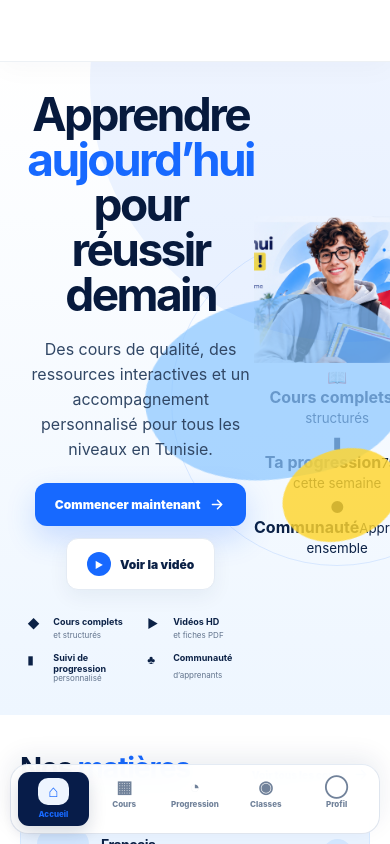
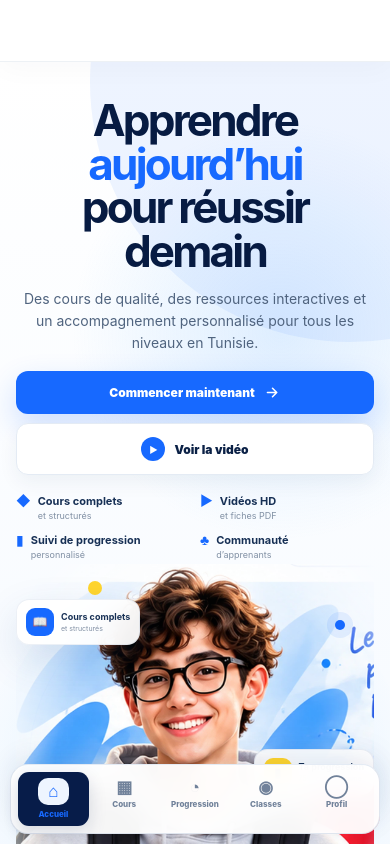
Before and after one commit to medsahby-dev/Elorofpublic, a Next.js app: page / in a window 390 px wide. Shown: the top 844 px of the page. Built offline with nearby package versions, Linux system fonts and the light colour scheme.

Commit message:
refine: rebuild EL PROF hero composition

```diff
--- a/src/app/premium.css
+++ b/src/app/premium.css
@@ -1163,3 +1163,191 @@ body{background:var(--ep-v13-bg)}
   .v2-hero-slogan.left{left:0;top:10%}
   .v2-hero-slogan.right{right:0;top:12%}
 }
+
+
+/* EL PROF V2 HERO REFINEMENT — clean student integration */
+.v2-home{
+  background:#fff;
+  color:#0b2146;
+}
+.v2-home .v2-hero{
+  position:relative;
+  isolation:isolate;
+  max-width:1440px;
+  min-height:690px;
+  margin:0 auto;
+  padding:34px 5.5% 42px;
+  display:grid;
+  grid-template-columns:minmax(0,.82fr) minmax(520px,1.18fr);
+  gap:10px;
+  align-items:center;
+  overflow:hidden;
+  background:
+    radial-gradient(circle at 72% 28%,rgba(125,190,255,.24),transparent 28%),
+    linear-gradient(180deg,#fff 0%,#f4f9ff 100%);
+}
+.v2-hero-copy{position:relative;z-index:8;max-width:650px;padding-top:5px}
+.v2-hero h1{
+  font-size:clamp(50px,5.6vw,78px)!important;
+  line-height:.97!important;
+  letter-spacing:-4.2px!important;
+  margin:4px 0 20px!important;
+  color:#071b42;
+}
+.v2-hero h1 span{color:#1769ff}
+.v2-hero p{max-width:540px;font-size:16px;line-height:1.65;color:#50647f}
+.v2-actions{margin:24px 0 28px}
+.v2-feature-strip{display:grid;grid-template-columns:repeat(4,minmax(0,1fr));gap:13px}
+.v2-feature-strip span{
+  display:grid;
+  grid-template-columns:auto 1fr;
+  gap:2px 7px;
+  color:#1769ff;
+  font-size:16px;
+  align-items:center;
+}
+.v2-feature-strip span b{color:#173055;font-size:11px;line-height:1.1}
+.v2-feature-strip span small{grid-column:2;color:#8190a4;font-size:9px}
+.v2-hero-art{
+  position:relative;
+  min-height:610px;
+  height:610px;
+  display:grid;
+  place-items:center;
+  overflow:visible;
+}
+.v2-hero-glow{
+  position:absolute;
+  width:610px;height:610px;
+  border-radius:50%;
+  background:radial-gradient(circle,#d8edff 0%,#edf7ff 48%,rgba(255,255,255,0) 73%);
+  z-index:0;
+}
+.v2-student-stage{
+  position:relative;
+  z-index:3;
+  width:min(760px,100%);
+  height:610px;
+  display:grid;
+  place-items:center;
+  overflow:hidden;
+  border:0;
+  background:transparent;
+  box-shadow:none;
+}
+.v2-student-image{
+  width:100%;
+  height:100%;
+  display:block;
+  object-fit:cover;
+  object-position:57% 50%;
+  border:0;
+  border-radius:0;
+  box-shadow:none;
+  -webkit-mask-image:radial-gradient(ellipse 62% 66% at 55% 51%,#000 53%,rgba(0,0,0,.98) 67%,rgba(0,0,0,.45) 84%,transparent 100%);
+  mask-image:radial-gradient(ellipse 62% 66% at 55% 51%,#000 53%,rgba(0,0,0,.98) 67%,rgba(0,0,0,.45) 84%,transparent 100%);
+  filter:drop-shadow(0 28px 34px rgba(16,75,150,.16));
+}
+.v2-art-blob{position:absolute;z-index:1;pointer-events:none}
+.v2-art-blob.blob-blue{
+  width:300px;height:190px;
+  right:7%;top:25%;
+  background:#8bc9ff;
+  border-radius:58% 42% 48% 52%;
+  transform:rotate(-13deg);
+  opacity:.62;
+}
+.v2-art-blob.blob-yellow{
+  width:155px;height:105px;
+  left:8%;bottom:12%;
+  background:#ffd52d;
+  border-radius:55% 45% 50% 50%;
+  transform:rotate(-18deg);
+  opacity:.9;
+}
+.v2-floating-card{
+  position:absolute;
+  z-index:6;
+  display:flex;
+  align-items:center;
+  gap:10px;
+  min-width:165px;
+  padding:11px 13px;
+  border:1px solid rgba(20,73,145,.08);
+  border-radius:16px;
+  background:rgba(255,255,255,.94);
+  box-shadow:0 15px 40px rgba(19,72,140,.13);
+  backdrop-filter:blur(12px);
+}
+.v2-floating-card>span{
+  width:34px;height:34px;border-radius:11px;
+  display:grid;place-items:center;
+  background:#1769ff;color:#fff;font-size:15px;font-weight:900;
+}
+.v2-floating-card b{display:block;color:#173055;font-size:11px}
+.v2-floating-card small{display:block;color:#8290a4;font-size:9px;margin-top:2px}
+.v2-floating-course{left:2%;top:18%}
+.v2-floating-progress{right:0;top:44%}
+.v2-floating-progress>span{background:#ffd52d;color:#173055}
+.v2-floating-community{left:7%;bottom:14%}
+.v2-floating-community>span{background:#eaf4ff;color:#1769ff}
+.v2-hero-dot{position:absolute;z-index:5;width:10px;height:10px;border-radius:50%}
+.v2-hero-dot.dot-one{right:14%;top:17%;background:#1769ff;box-shadow:0 0 0 8px rgba(23,105,255,.09)}
+.v2-hero-dot.dot-two{left:22%;top:9%;width:14px;height:14px;background:#ffd52d}
+.v2-hero-doodle,.v2-hero-slogan{display:none!important}
+
+@media(max-width:1050px){
+  .v2-home .v2-hero{
+    grid-template-columns:1fr;
+    min-height:auto;
+    padding:38px 5% 34px;
+  }
+  .v2-hero-copy{max-width:760px}
+  .v2-hero-art{height:540px;min-height:540px}
+  .v2-student-stage{height:540px;width:min(760px,100%)}
+}
+@media(max-width:700px){
+  .v2-home .v2-hero{
+    padding:24px 16px 28px;
+    gap:0;
+    text-align:left;
+  }
+  .v2-hero h1{
+    font-size:44px!important;
+    line-height:.99!important;
+    letter-spacing:-2.8px!important;
+    margin:8px 0 15px!important;
+  }
+  .v2-hero p{font-size:14px;line-height:1.55}
+  .v2-actions{display:flex;flex-direction:column;align-items:stretch;gap:9px;margin:18px 0 18px}
+  .v2-actions .v2-btn{justify-content:center}
+  .v2-feature-strip{
+    grid-template-columns:repeat(2,minmax(0,1fr));
+    gap:10px;
+  }
+  .v2-feature-strip span{font-size:14px}
+  .v2-hero-art{
+    height:430px;
+    min-height:430px;
+    margin-top:4px;
+  }
+  .v2-hero-glow{width:430px;height:430px}
+  .v2-student-stage{
+    width:100%;
+    height:430px;
+  }
+  .v2-student-image{
+    object-position:56% 50%;
+    -webkit-mask-image:radial-gradient(ellipse 67% 69% at 55% 50%,#000 50%,rgba(0,0,0,.98) 66%,rgba(0,0,0,.42) 85%,transparent 100%);
+    mask-image:radial-gradient(ellipse 67% 69% at 55% 50%,#000 50%,rgba(0,0,0,.98) 66%,rgba(0,0,0,.42) 85%,transparent 100%);
+  }
+  .v2-floating-card{min-width:0;padding:8px 9px;border-radius:13px;gap:7px}
+  .v2-floating-card>span{width:28px;height:28px;border-radius:9px;font-size:12px}
+  .v2-floating-card b{font-size:9px}
+  .v2-floating-card small{font-size:7px}
+  .v2-floating-course{left:0;top:8%}
+  .v2-floating-progress{right:0;top:43%}
+  .v2-floating-community{left:3%;bottom:8%}
+  .v2-hero-dot.dot-one{right:8%;top:13%}
+  .v2-hero-dot.dot-two{left:20%;top:4%}
+}
```
